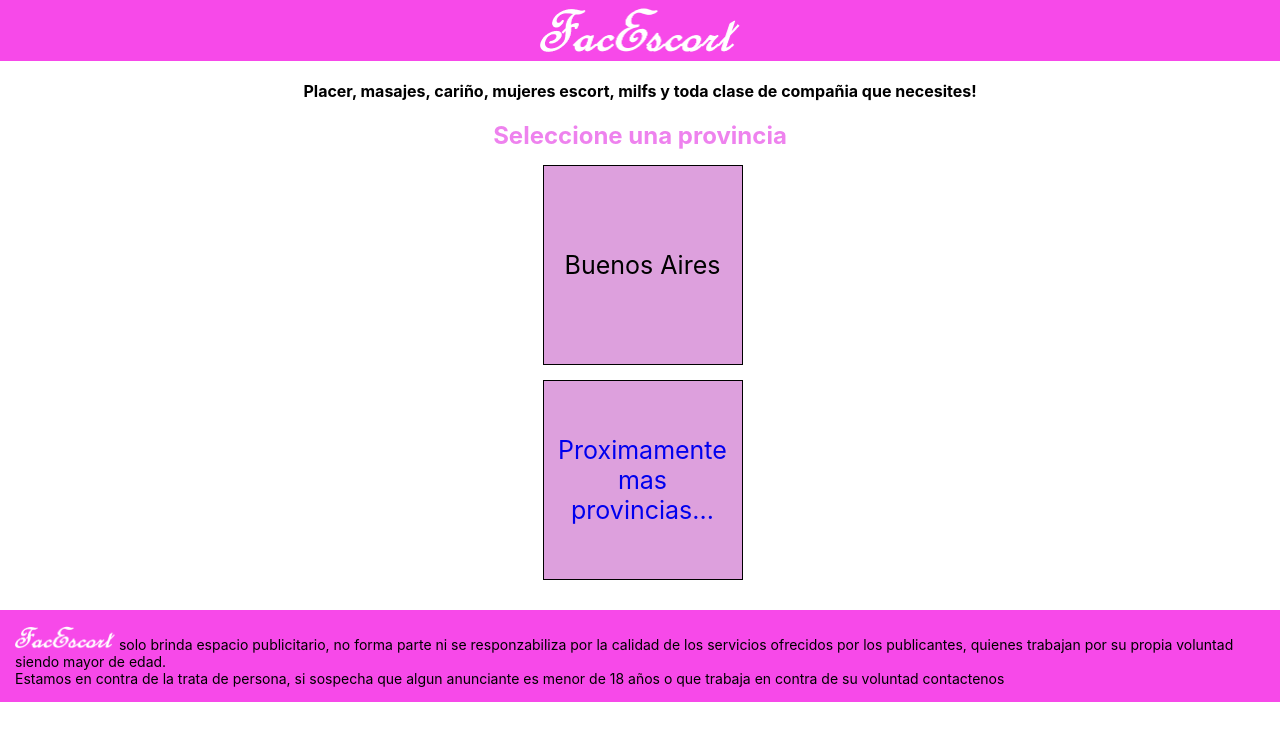
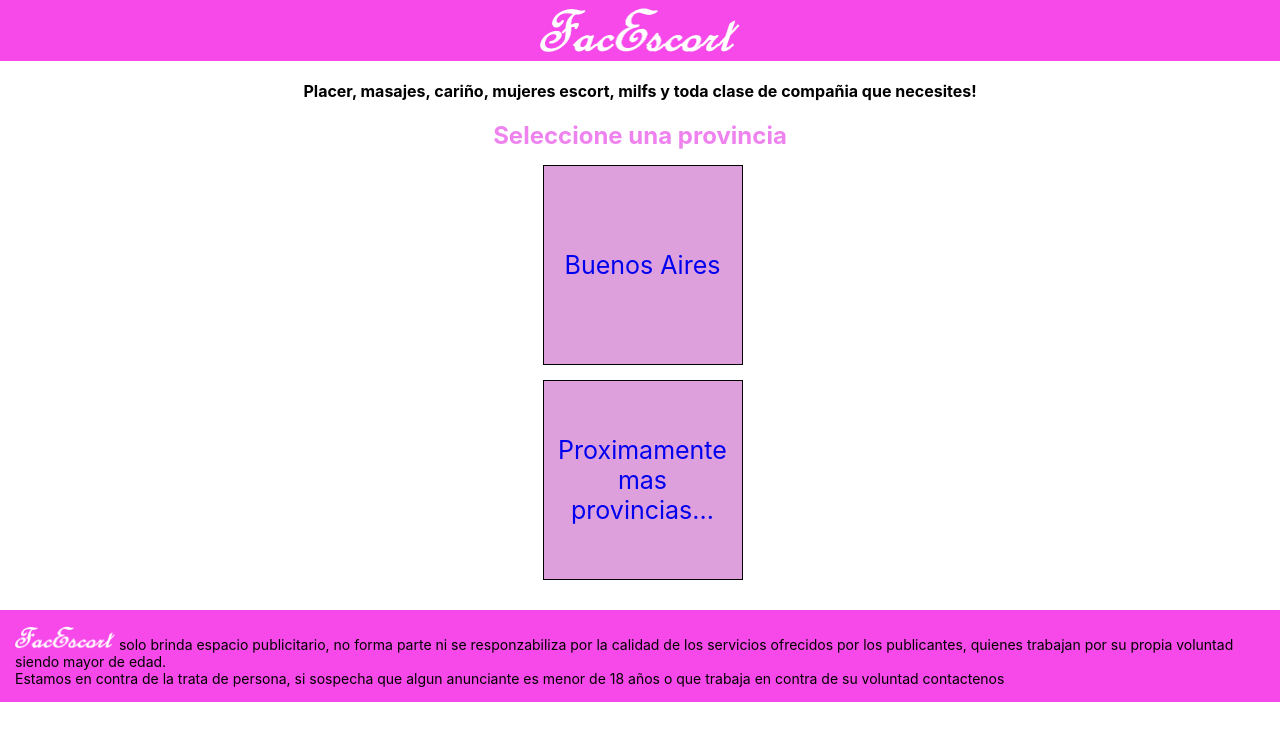
Before and after one commit to faceweb22/facescort, a React (Create React App) app: page / in a window 1280 px wide. Shown: the top 740 px of the page. Built offline with nearby package versions, Linux system fonts and the light colour scheme; a web font is replaced by a local one.

Commit message:
SE ELIMINO LA VERIFICACION EDAD

```diff
--- a/src/components/Provincia.js
+++ b/src/components/Provincia.js
@@ -1,14 +1,14 @@
 import React from 'react'
 import { Link } from 'react-router-dom'
 import logo from '../multimedia/logo.png'
-import Terminos from './Terminos'
+// import Terminos from './Terminos'
 
 export default function Provincia() {
-    const verificacion=()=>{
-        // let body= document.querySelector("body")
-        let verificadorEdad=document.querySelector("#terminosContainer")
-        verificadorEdad.style.display="block"
-    }
+    // const verificacion=()=>{
+    //     // let body= document.querySelector("body")
+    //     let verificadorEdad=document.querySelector("#terminosContainer")
+    //     verificadorEdad.style.display="block"
+    // }
 
   return (
     <div className='main' id='main'>
@@ -26,17 +26,18 @@ export default function Provincia() {
         <h2 id='seleccion'>Seleccione una provincia</h2>
         <div className='provContainer'>
 
-            {/* <Link to="/buenos-aires"> */}
-                <div className='provincias' onClick={verificacion}>
+            <Link to="/buenos-aires">
+                <div className='provincias'>
+                {/* <div className='provincias' onClick={verificacion}> */}
                     Buenos Aires
                 </div>
-            {/* </Link> */}
+            </Link>
             <Link to="#">
                 <div className='provincias'>
                     Proximamente mas provincias...
                 </div>
             </Link>
-            <Terminos/>
+            {/* <Terminos/> */}
         </div>
 
 
```
